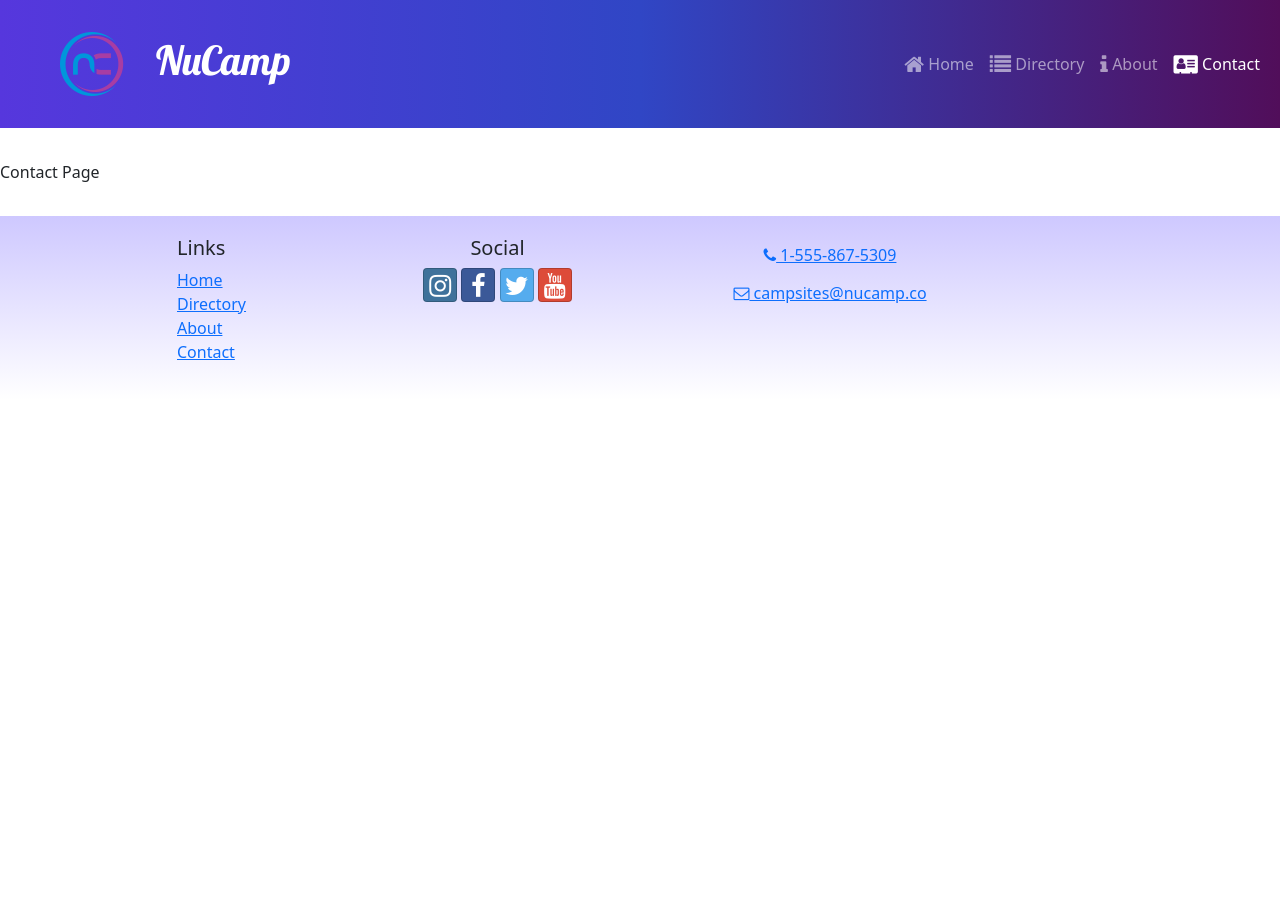
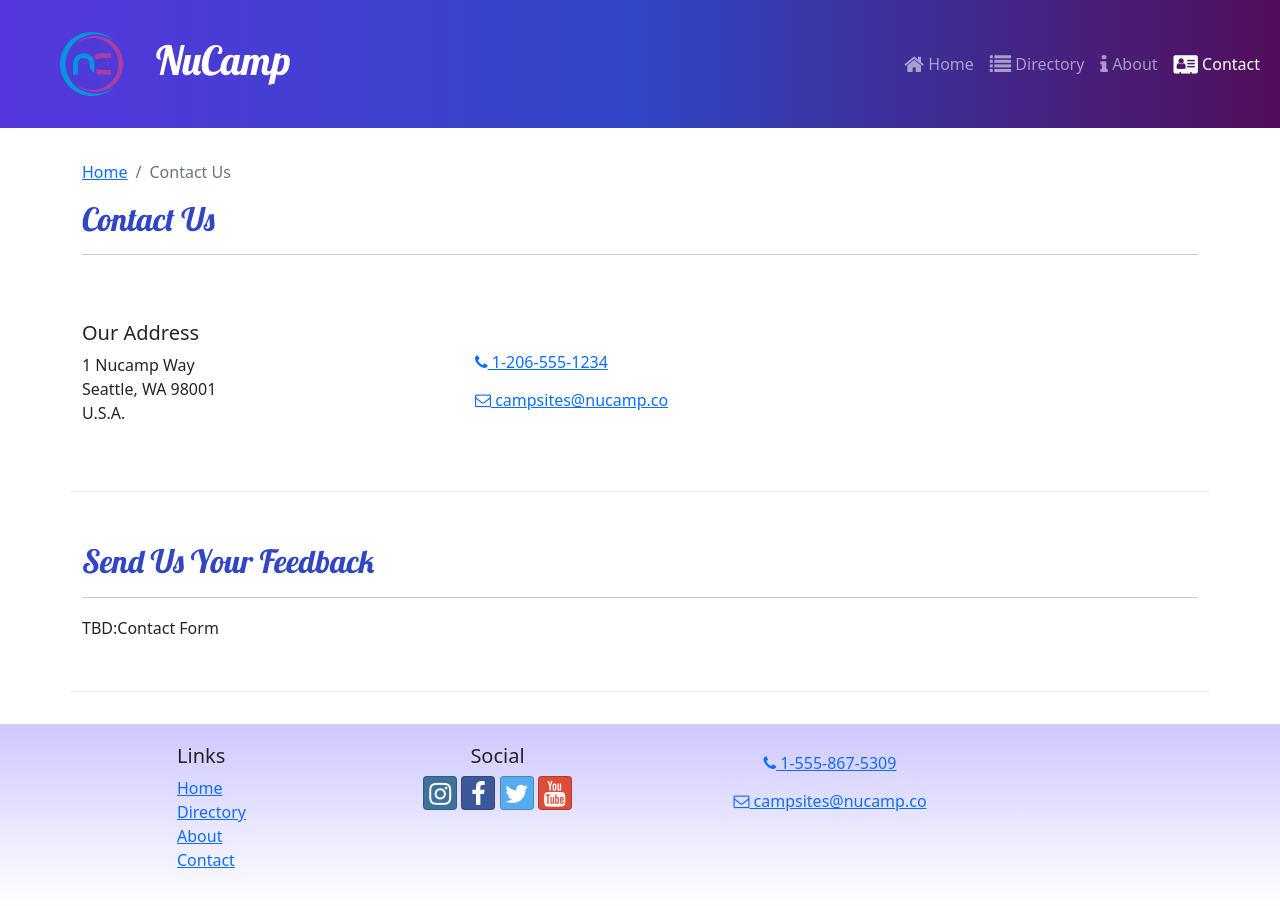
Before and after one commit to Laidir88/react-nucampsite, a React (Create React App) app: page /contact in a window 1280 px wide. Before the commit the page ends 800 px from the top, so only its background shows below. Built offline with nearby package versions, Linux system fonts and the light colour scheme.

Commit message:
Set up contact page for form

```diff
--- a/src/pages/ContactPage.js
+++ b/src/pages/ContactPage.js
@@ -1,5 +1,45 @@
+import { Container, Col, Row } from "reactstrap";
+import SubHeader from "../components/SubHeader";
+
 const ContactPage = () => {
-  return <div>Contact Page</div>;
+  return (
+    <Container>
+      <SubHeader current="Contact Us" />
+      <Row className="row-content align-items-center">
+        <Col sm="4">
+          <h5>Our Address</h5>
+          <address>
+            1 Nucamp Way
+            <br />
+            Seattle, WA 98001
+            <br />
+            U.S.A.
+          </address>
+        </Col>
+        <Col>
+          {" "}
+          <a role="button" className="btn btn-link" href="tel:+12065551234">
+            <i className="fa fa-phone" /> 1-206-555-1234
+          </a>
+          <br />
+          <a
+            role="button"
+            className="btn btn-link"
+            href="mailto:fakeemail@fakeemail.co"
+          >
+            <i className="fa fa-envelope-o" /> campsites@nucamp.co
+          </a>
+        </Col>
+      </Row>
+      <Row className="row-content">
+        <Col xs="12">
+          <h2>Send Us Your Feedback</h2>
+          <hr />
+        </Col>
+        <Col md="10"> TBD:Contact Form</Col>
+      </Row>
+    </Container>
+  );
 };
 
 export default ContactPage;
```
